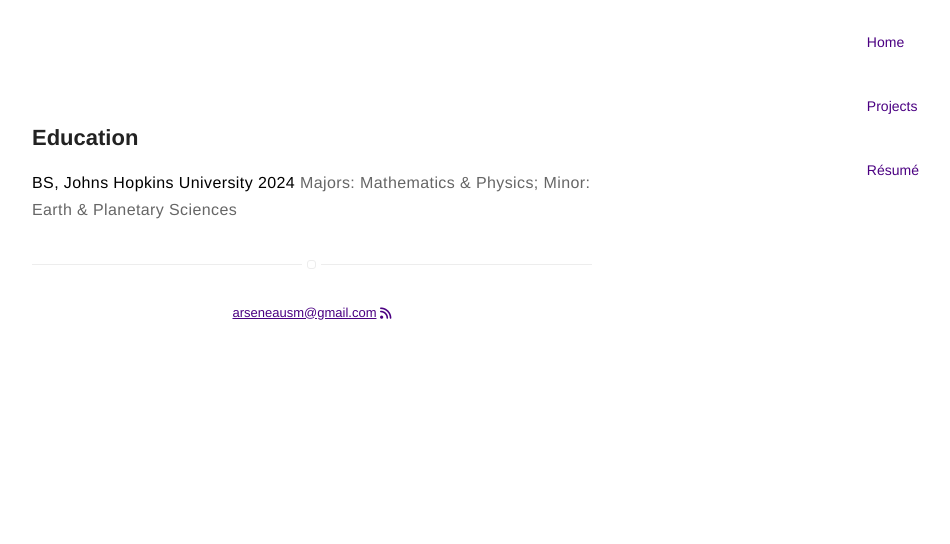
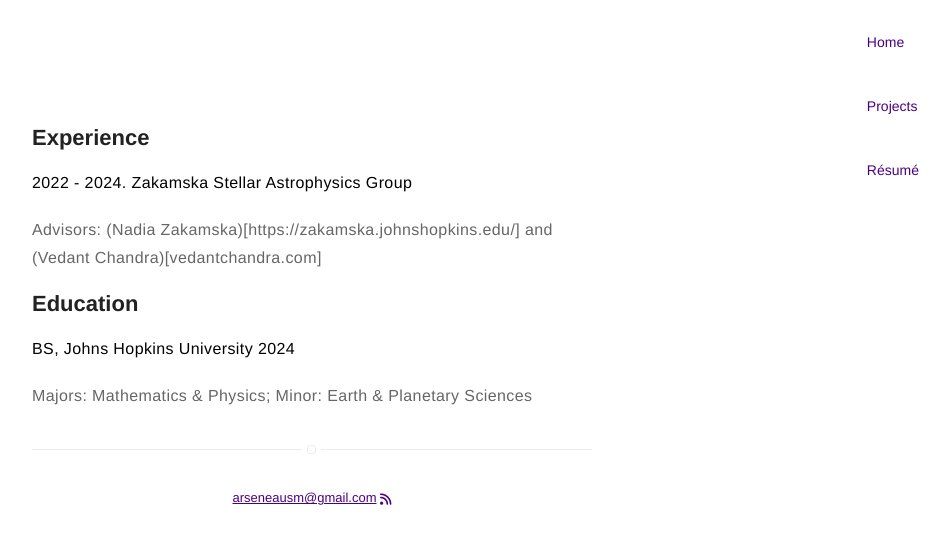
Before and after one commit to stefanarseneau/stefanarseneau.github.io, a Jekyll site: the page built from resume.markdown, in a window 1280 px wide. Shown: the top 544 px of the page, without its empty margins (328-1278 px from the left). Built offline with Jekyll 4.4.1, drawn with Linux system fonts in a browser that asks for light colours; nearby versions of some CDN libraries.

Commit message:
Update resume.markdown

```diff
--- a/resume.markdown
+++ b/resume.markdown
@@ -3,7 +3,14 @@
 layout: page
 ---
 
+## Experience
+
+**2022 - 2024. Zakamska Stellar Astrophysics Group**
+
+Advisors: (Nadia Zakamska)[https://zakamska.johnshopkins.edu/] and (Vedant Chandra)[vedantchandra.com]
+
 ## Education
 
 **BS, Johns Hopkins University 2024**
+
 Majors: Mathematics & Physics; Minor: Earth & Planetary Sciences
```
